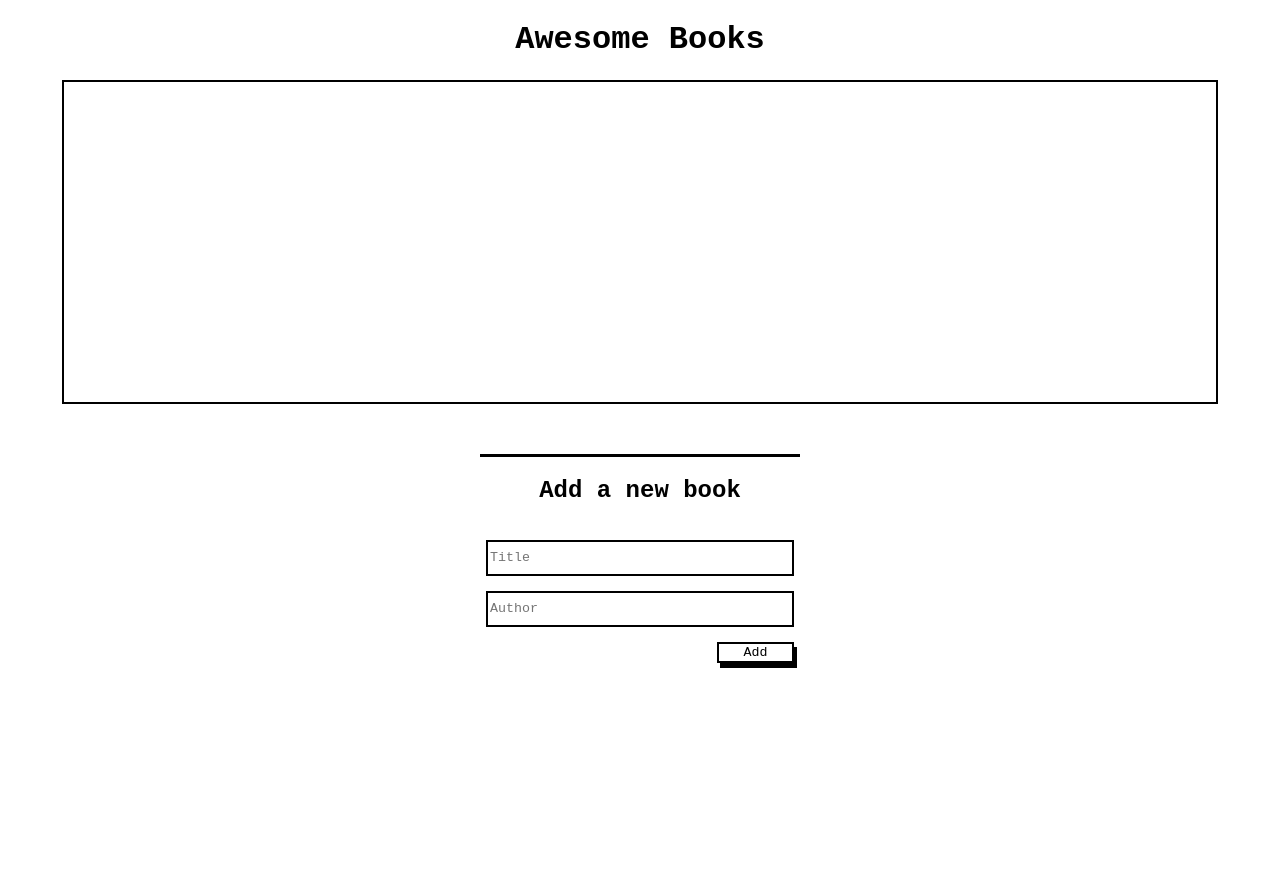
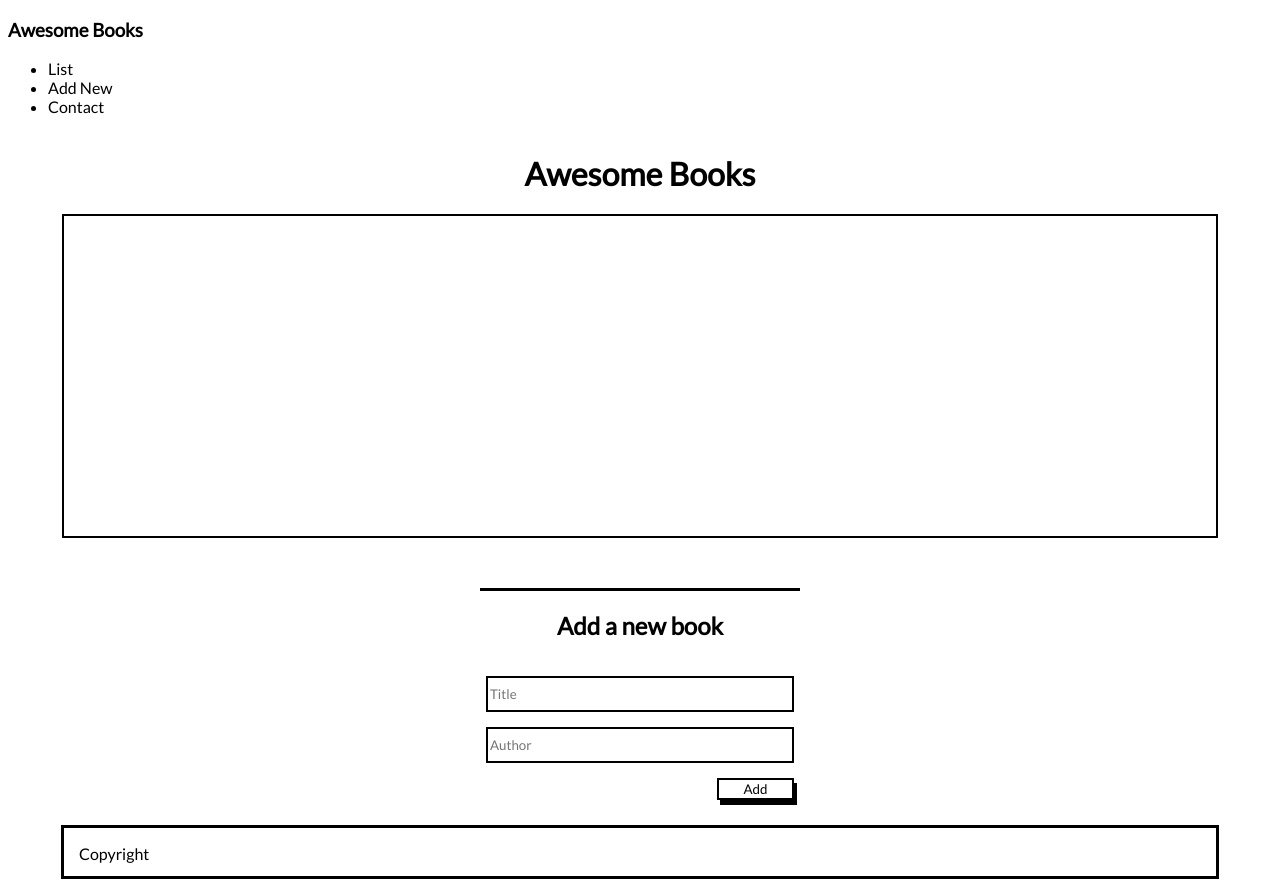
Before and after one commit to SaveryIV/Awesome-Books-Project, a website: page index.html in a window 1280 px wide. Before the commit the page ends 800 px from the top, so only its background shows below. Drawn offline with Linux system fonts and the light colour scheme.

Commit message:
Adding contact and navbar sections

```diff
--- a/index.html
+++ b/index.html
@@ -7,8 +7,23 @@
     <title>Awesome Books</title>
 </head>
 <body>
-    <h1 id="h1">Awesome Books</h1>
+    <header class="navbar-container">
+        <div>
+            <div>
+                <h3>Awesome Books</h3>
+            </div>
+            <nav>
+                <ul class="list-nav">
+                    <li id="list">List</li>
+                    <li id="add-new">Add New</li>
+                    <li id="contact">Contact</li>
+                </ul>
+            </nav>
+        </div>
+        <p id="date"></p>
+    </header>
     <main id="main">
+        <h1 id="h1">Awesome Books</h1>
         <div class="div-remove">
         </div>
         <div class="black-line"></div>
@@ -18,7 +33,21 @@
             <input  id="author" type="text" placeholder="Author" required>
             <button type="submit" id="add">Add</button>
         </form>
+        <section class="section-contact-info">
+            <p>Do have any questions or just want to say "Hello"?</p>
+            <p>You can reach out to us!</p>
+            <ul id="list-contact">
+                <li>Our e-mail: email@mail.com</li>
+                <li>Our phone number: 004354375754</li>
+                <li>Our address: Streetname 22, 84503 City, Country</li>
+            </ul>
+        </section>
     </main>
+    <footer id="footer">
+        <div class="footer-container">
+            <p>Copyright</p>
+        </div>
+    </footer>
     <script class="script" src="app.js"></script>
 </body>
 </html>
--- a/style.css
+++ b/style.css
@@ -1,5 +1,7 @@
+@import url('https://fonts.googleapis.com/css2?family=Lato:wght@300;400&display=swap');
+
 * {
-  font-family: 'Courier New', Courier, monospace;
+  font-family: 'Lato', sans-serif;
 }
 
 #h1 {
@@ -93,3 +95,23 @@
   color: black;
   height: 30px;
 }
+
+.section-contact-info {
+  display: none;
+}
+
+#footer {
+  display: flex;
+  justify-content: center;
+  margin-top: 2%;
+}
+
+.footer-container {
+  border: 3px solid black;
+  width: 90vw;
+  height: 3rem;
+}
+
+.footer-container p {
+  padding-left: 15px;
+}
```
